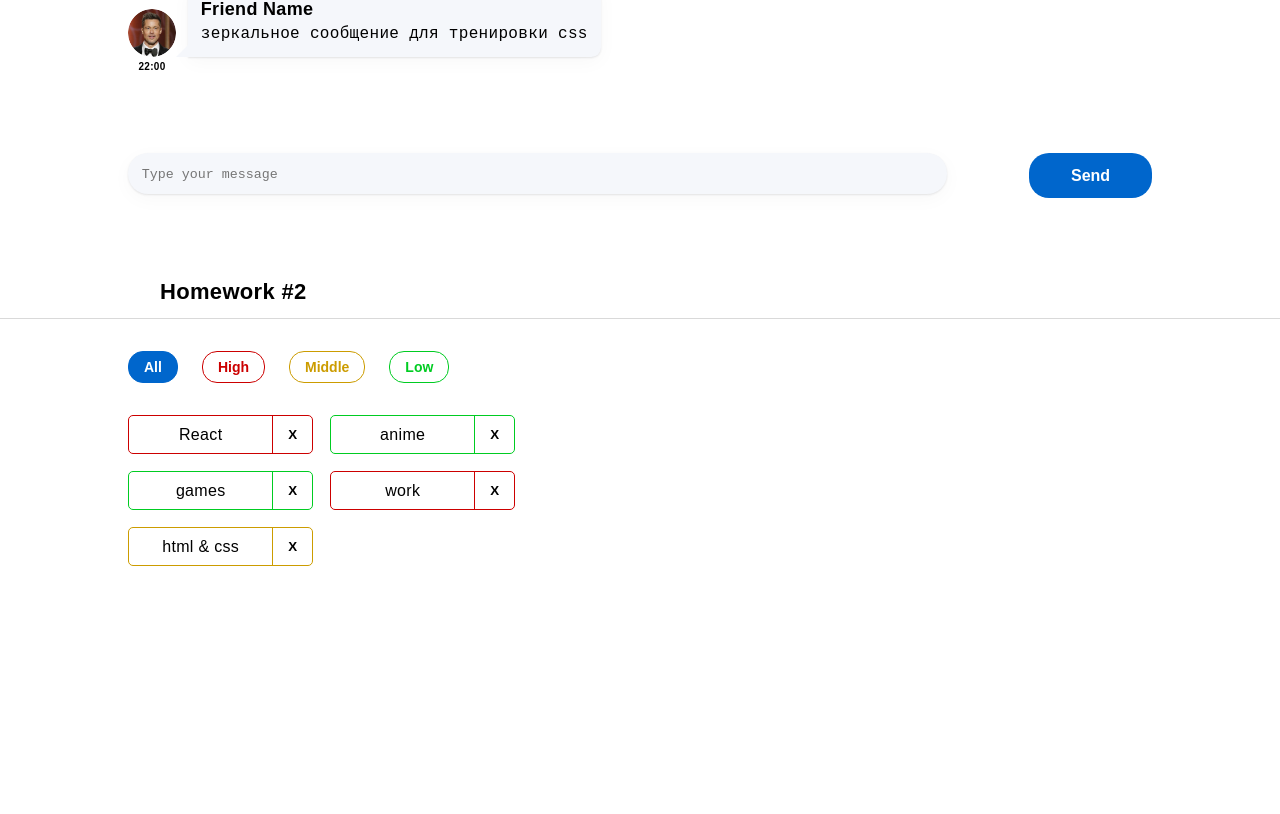
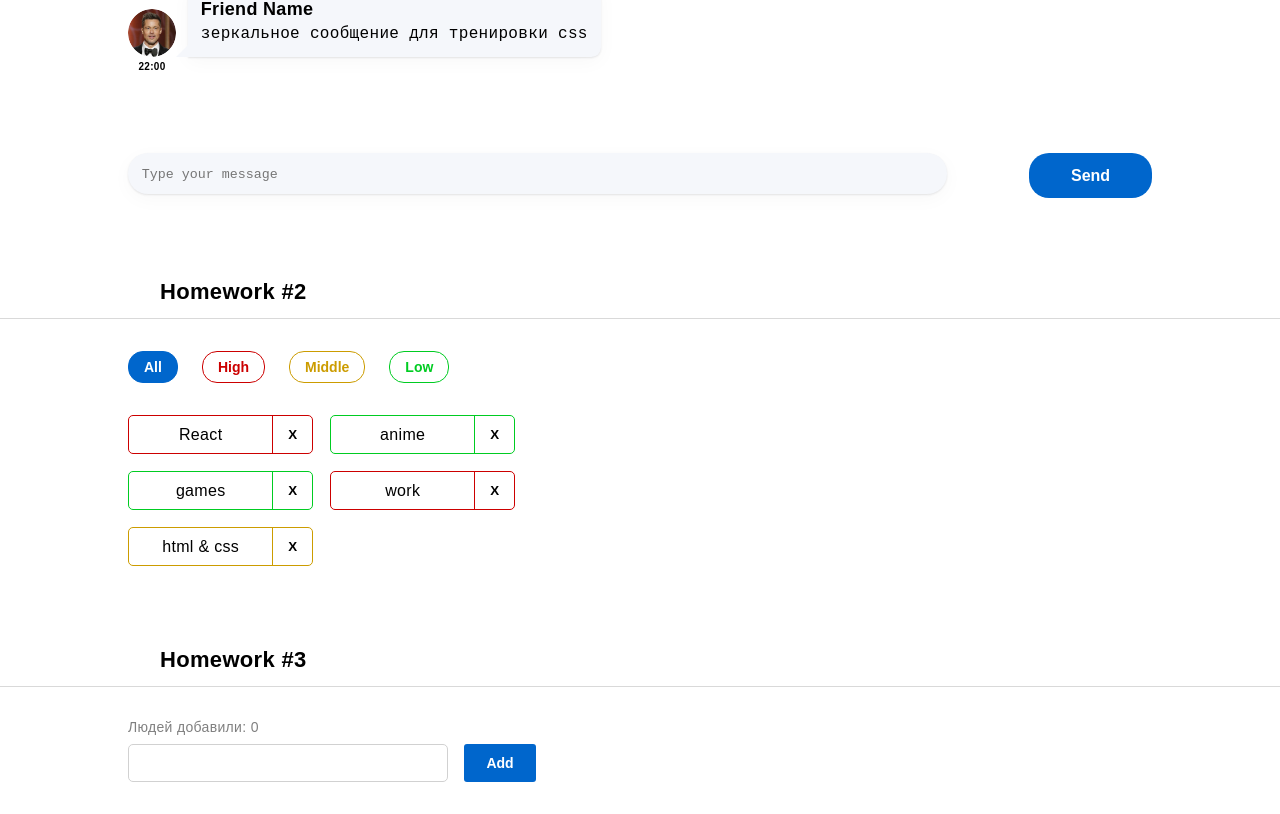
Before and after one commit to kononovich11/incubator, a React (Create React App) app: page / in a window 1280 px wide. Shown: the part 224-1038 px from the top of the page. Before the commit the page ends 822 px from the top, so only its background shows below. Built offline with nearby package versions, Linux system fonts and the light colour scheme.

Commit message:
Incubator: hw-3, onClick, onChange, onKeyDown. Объект события Event.

```diff
--- a/package.json
+++ b/package.json
@@ -14,7 +14,7 @@
     "@types/node": "16.11.56",
     "@types/react": "18.0.17",
     "@types/react-dom": "18.0.6",
-    "@types/uuid": "8.3.4",
+    "@types/uuid": "^8.3.4",
     "axios": "0.27.2",
     "gh-pages": "4.0.0",
     "react": "18.2.0",
@@ -24,7 +24,7 @@
     "react-scripts": "5.0.1",
     "redux": "4.2.0",
     "typescript": "4.7.4",
-    "uuid": "9.0.0",
+    "uuid": "^9.0.0",
     "web-vitals": "2.1.4"
   },
   "scripts": {
--- a/src/s1-main/App.tsx
+++ b/src/s1-main/App.tsx
@@ -2,13 +2,14 @@
 import s from './App.module.css'
 import HW1 from '../s2-homeworks/hw01/HW1'
 import HW2 from '../s2-homeworks/hw02/HW2'
+import HW3 from '../s2-homeworks/hw03/HW3'
 
 function App() {
     return (
         <div className={s.App}>
             <HW1/>
             <HW2/>
-            {/*<HW3/>*/}
+            <HW3/>
             {/*<HW4/>*/}
 
             {/*при выполнении дз 5 и более - закомментировать здесь дз 1-4, так как они есть внутри дз 5*/}
--- a/src/s2-homeworks/hw03/Greeting.module.css
+++ b/src/s2-homeworks/hw03/Greeting.module.css
@@ -1,22 +1,57 @@
 .greetingForm {
+  font-family: 'Montserrat',sans-serif;
 }
 
 .inputAndButtonContainer {
+  display: flex;
 }
 
 .error {
+  font-size: 16px;
+  line-height: 20px;
+  color: #ec0606;
 }
 
 .input {
 }
 
-.input:focus {
+.defaultInput:focus {
+  border-color: #3CB371;;
+  outline: none;
+}
+
+.defaultInput {
+  border: 1px solid #D1D1D1;
+  border-radius: 5px;
+  padding: 0.5rem;
+  width: 20rem;
+  font-size: 16px;
+  line-height: 20px;
+  color: #000000;
 }
 
 .errorInput {
+  border: 1px solid #ec0606;
+  border-radius: 5px;
+  padding: 0.5rem;
+  width: 20rem;
+  font-size: 16px;
+  line-height: 20px;
+  color: #000000;
 }
 
 .button {
+  height: 2.4rem;
+  width: 4.5rem;
+  background: #0066CC;
+  border-radius: 3px;
+  border: none;
+  cursor: pointer;
+  color: #fff;
+  font-weight: 600;
+  font-size: 14px;
+  line-height: 20px;
+  margin-left: 1rem;
 }
 
 .button:focus {
@@ -29,7 +64,13 @@
 }
 
 .text {
+  font-size: 14px;
+  line-height: 17px;
+  color: rgba(0, 0, 0, 0.5);
+  margin-bottom: 0.5rem;
+
 }
 
 .greeting {
+  margin-top: 0.5rem;
 }
--- a/src/s2-homeworks/hw03/Greeting.tsx
+++ b/src/s2-homeworks/hw03/Greeting.tsx
@@ -2,14 +2,14 @@
 import s from './Greeting.module.css'
 
 type GreetingPropsType = {
-    name: any // need to fix any
-    setNameCallback: any // need to fix any
-    addUser: any // need to fix any
-    onBlur: any // need to fix any
-    onEnter: any // need to fix any
-    error: any // need to fix any
-    totalUsers: any // need to fix any
-    lastUserName?: any // need to fix any
+    name: string // need to fix any
+    setNameCallback: (e: ChangeEvent<HTMLInputElement>) => void // need to fix any
+    addUser: () => void // need to fix any
+    onBlur: () => void // need to fix any
+    onEnter: (e: React.KeyboardEvent<HTMLInputElement>) => void // need to fix any
+    error: string // need to fix any
+    totalUsers: number // need to fix any
+    lastUserName?: string // need to fix any
 }
 
 // презентационная компонента (для верстальщика)
@@ -25,8 +25,7 @@
         lastUserName,
     } // деструктуризация пропсов
 ) => {
-    const inputClass = s.errorInput // need to fix with (?:)
-
+    const inputClass = error? s.errorInput : s.defaultInput // need to fix with (?:)
     return (
         <div id={'hw3-form'} className={s.greetingForm}>
             <div className={s.text}>
@@ -57,13 +56,13 @@
                     className={s.button}
                     disabled={!name.trim()}
                 >
-                    add
+                    Add
                 </button>
             </div>
 
             {lastUserName && (
                 <div className={s.greeting}>
-                    Привет <span id={'hw3-last-user'}>{lastUserName}</span>!
+                    Привет, <span id={'hw3-last-user'}>{lastUserName}</span>!
                 </div>
             )}
         </div>
--- a/src/s2-homeworks/hw03/GreetingContainer.tsx
+++ b/src/s2-homeworks/hw03/GreetingContainer.tsx
@@ -3,18 +3,28 @@
 import { UserType } from './HW3'
 
 type GreetingContainerPropsType = {
-    users: any // need to fix any
-    addUserCallback: any // need to fix any
+    users: Array<UserType> // need to fix any
+    addUserCallback: (name: string) => void // need to fix any
 }
 
-export const pureAddUser = (name: any, setError: any, setName: any, addUserCallback: any) => {
-    // если имя пустое - показать ошибку, иначе - добавить юзера и очистить инпут
+export const pureAddUser = (name: string, setError: (error: string) => void, setName: (name: string) => void, addUserCallback: (name: string) => void) => {
+    if(!name.trim()) {
+        setError('Ошибка! Введите имя!')
+    } else {
+        addUserCallback(name)
+        setName('')
+    } // если имя пустое - показать ошибку, иначе - добавить юзера и очистить инпут
 }
 
-export const pureOnBlur = (name: any, setError: any) => { // если имя пустое - показать ошибку
+export const pureOnBlur = (name: string, setError: (error: string) => void) => {
+    if(!name.trim()) {
+        setError('Ошибка! Введите имя!')
+    } // если имя пустое - показать ошибку
 }
-
-export const pureOnEnter = (e: any, addUser: any) => { // если нажата кнопка Enter - добавить
+export const pureOnEnter = (e: React.KeyboardEvent<HTMLInputElement>, addUser: () => void) => {
+    if(e.key === 'Enter') {
+       return addUser();
+    } // если нажата кнопка Enter - добавить
 }
 
 // более простой и понятный для новичков
@@ -26,11 +36,11 @@
     addUserCallback,
 }) => {
     // деструктуризация пропсов
-    const [name, setName] = useState<any>('') // need to fix any
-    const [error, setError] = useState<any>('') // need to fix any
+    const [name, setName] = useState<string>('') // need to fix any
+    const [error, setError] = useState<string>('') // need to fix any
 
-    const setNameCallback = (e: any) => { // need to fix any
-        setName('some name') // need to fix
+    const setNameCallback = (e: ChangeEvent<HTMLInputElement>) => { // need to fix any
+        setName(e.target.value) // need to fix
 
         error && setError('')
     }
@@ -42,12 +52,12 @@
         pureOnBlur(name, setError)
     }
 
-    const onEnter = (e: any) => {
+    const onEnter = (e: React.KeyboardEvent<HTMLInputElement>) => {
         pureOnEnter(e, addUser)
     }
 
-    const totalUsers = 0 // need to fix
-    const lastUserName = 'some name' // need to fix
+    const totalUsers = users.length // need to fix
+    const lastUserName = totalUsers? users[totalUsers - 1].name : '' // need to fix
 
     return (
         <Greeting
--- a/src/s2-homeworks/hw03/HW3.tsx
+++ b/src/s2-homeworks/hw03/HW3.tsx
@@ -19,18 +19,20 @@
 
 // types
 export type UserType = {
-    _id: any // need to fix any
-    name: any // need to fix any
+    _id: string // need to fix any
+    name: string // need to fix any
 }
 
-export const pureAddUserCallback = (name: any, setUsers: any, users: any) => { // need to fix any
-    const user = { // need to fix
+export const pureAddUserCallback = (name: string, setUsers: (users: Array<UserType>) => void, users: Array<UserType>) => { // need to fix any
+    const user = { // need to
+        _id: v1(),
+        name
     }
     setUsers([...users, user])
 }
 
 const HW3 = () => {
-    const [users, setUsers] = useState<any>([]) // need to fix any
+    const [users, setUsers] = useState<Array<UserType>>([]) // need to fix any
 
     const addUserCallback = (name: any) => { // need to fix any
         pureAddUserCallback(name, setUsers, users)
```
Also changed, not shown: 1 other file (tests, documents, lock files or other folders).
